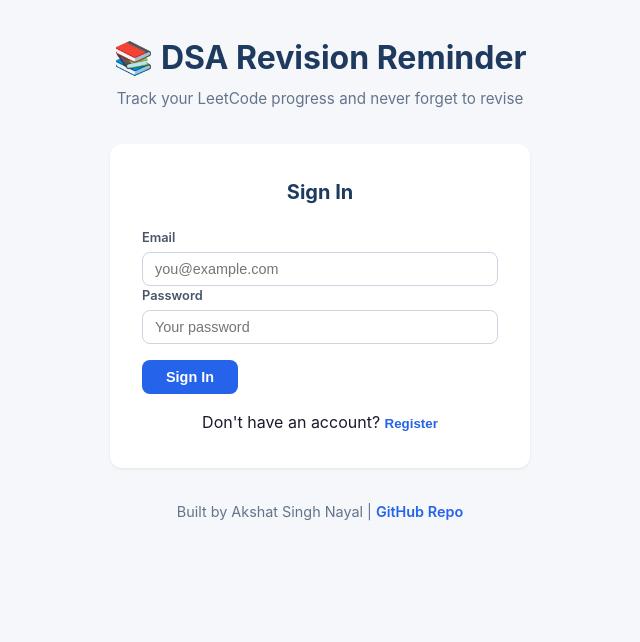
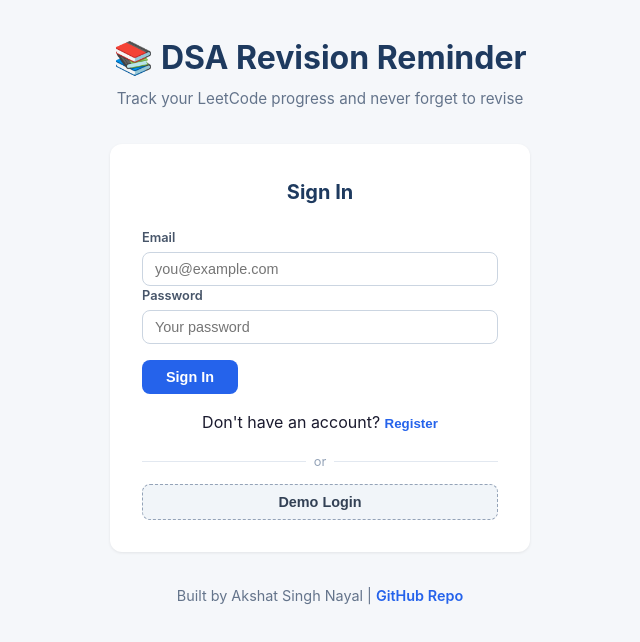
Before and after one commit to AkshatSinghNayal/LeetCodeHelper, a React (Vite) app in the folder frontend/: page / in a window 1280 px wide. Shown: the top 642 px of the page, without its empty margins (320-960 px from the left). Built offline with nearby package versions, Linux system fonts and the light colour scheme; no server answers.

Commit message:
Add demo login with pre-seeded problem data

```diff
--- a/frontend/src/App.css
+++ b/frontend/src/App.css
@@ -50,6 +50,52 @@
   cursor: pointer;
   font-weight: 600;
   padding: 0;
+}
+
+/* ── Demo Login ── */
+.demo-section {
+  margin-top: 16px;
+  text-align: center;
+}
+
+.demo-divider {
+  display: flex;
+  align-items: center;
+  gap: 8px;
+  margin-bottom: 12px;
+  color: #94a3b8;
+  font-size: 0.8rem;
+}
+
+.demo-divider::before,
+.demo-divider::after {
+  content: "";
+  flex: 1;
+  height: 1px;
+  background: #e2e8f0;
+}
+
+.btn-demo {
+  width: 100%;
+  padding: 0.55rem 1.5rem;
+  background: #f1f5f9;
+  color: #334155;
+  border: 1px dashed #94a3b8;
+  border-radius: 8px;
+  font-size: 0.9rem;
+  font-weight: 600;
+  cursor: pointer;
+  transition: background 0.2s, border-color 0.2s;
+}
+
+.btn-demo:hover {
+  background: #e2e8f0;
+  border-color: #64748b;
+}
+
+.btn-demo:disabled {
+  opacity: 0.6;
+  cursor: not-allowed;
 }
 
 /* ── Header user info ── */
--- a/frontend/src/api/problemApi.js
+++ b/frontend/src/api/problemApi.js
@@ -26,6 +26,10 @@
   return api.post("/api/auth/login", data);
 }
 
+export function demoLogin() {
+  return api.post("/api/auth/demo-login");
+}
+
 export function getProblems() {
   return api.get("/api/problems");
 }
--- a/frontend/src/components/AuthForm.jsx
+++ b/frontend/src/components/AuthForm.jsx
@@ -1,5 +1,5 @@
 import { useState } from "react";
-import { login, register } from "../api/problemApi";
+import { login, register, demoLogin } from "../api/problemApi";
 
 function AuthForm({ onAuthSuccess }) {
   const [mode, setMode] = useState("login"); // "login" | "register"
@@ -30,6 +30,23 @@
     } catch (err) {
       const message =
         err?.response?.data?.message || "Something went wrong. Please try again.";
+      setStatus({ type: "error", message });
+    } finally {
+      setIsSubmitting(false);
+    }
+  };
+
+  const handleDemoLogin = async () => {
+    setStatus({ type: "", message: "" });
+    try {
+      setIsSubmitting(true);
+      const { data } = await demoLogin();
+      localStorage.setItem("token", data.token);
+      localStorage.setItem("user", JSON.stringify(data.user));
+      onAuthSuccess(data.user);
+    } catch (err) {
+      const message =
+        err?.response?.data?.message || "Demo login failed. Please try again.";
       setStatus({ type: "error", message });
     } finally {
       setIsSubmitting(false);
@@ -116,6 +133,20 @@
           {mode === "login" ? "Register" : "Sign In"}
         </button>
       </p>
+
+      {mode === "login" && (
+        <div className="demo-section">
+          <div className="demo-divider"><span>or</span></div>
+          <button
+            type="button"
+            className="btn-demo"
+            onClick={handleDemoLogin}
+            disabled={isSubmitting}
+          >
+            {isSubmitting ? "Logging in..." : "Demo Login"}
+          </button>
+        </div>
+      )}
     </div>
   );
 }
```
Also changed, not shown: 2 other files (tests, documents, lock files or other folders).
